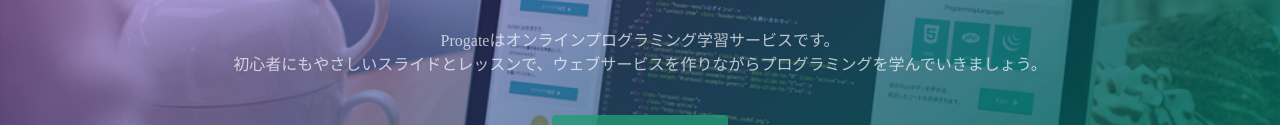
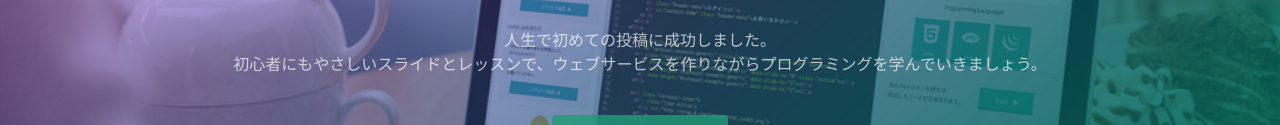
Before and after one commit to phase-gate/phase-gate.github.io, a plain HTML site: page index.html in a window 1280 px wide. Shown: the part 317-442 px from the top of the page. Drawn offline with Linux system fonts and the light colour scheme.

Commit message:
Update index.html

```diff
--- a/index.html
+++ b/index.html
@@ -24,7 +24,7 @@
   <div class="top-wrapper">
     <div class="container">
       <h1>LEARN TO CODE.<br>LEARN TO BE CREATIVE.</h1>
-      <p>Progateはオンラインプログラミング学習サービスです。<br>初心者にもやさしいスライドとレッスンで、ウェブサービスを作りながらプログラミングを学んでいきましょう。</p>
+      <p>人生で初めての投稿に成功しました。<br>初心者にもやさしいスライドとレッスンで、ウェブサービスを作りながらプログラミングを学んでいきましょう。</p>
       <div class="btn-wrapper">
         <a href="#" class="btn signup">新規登録はこちら</a>
         <p>or</p>
```
